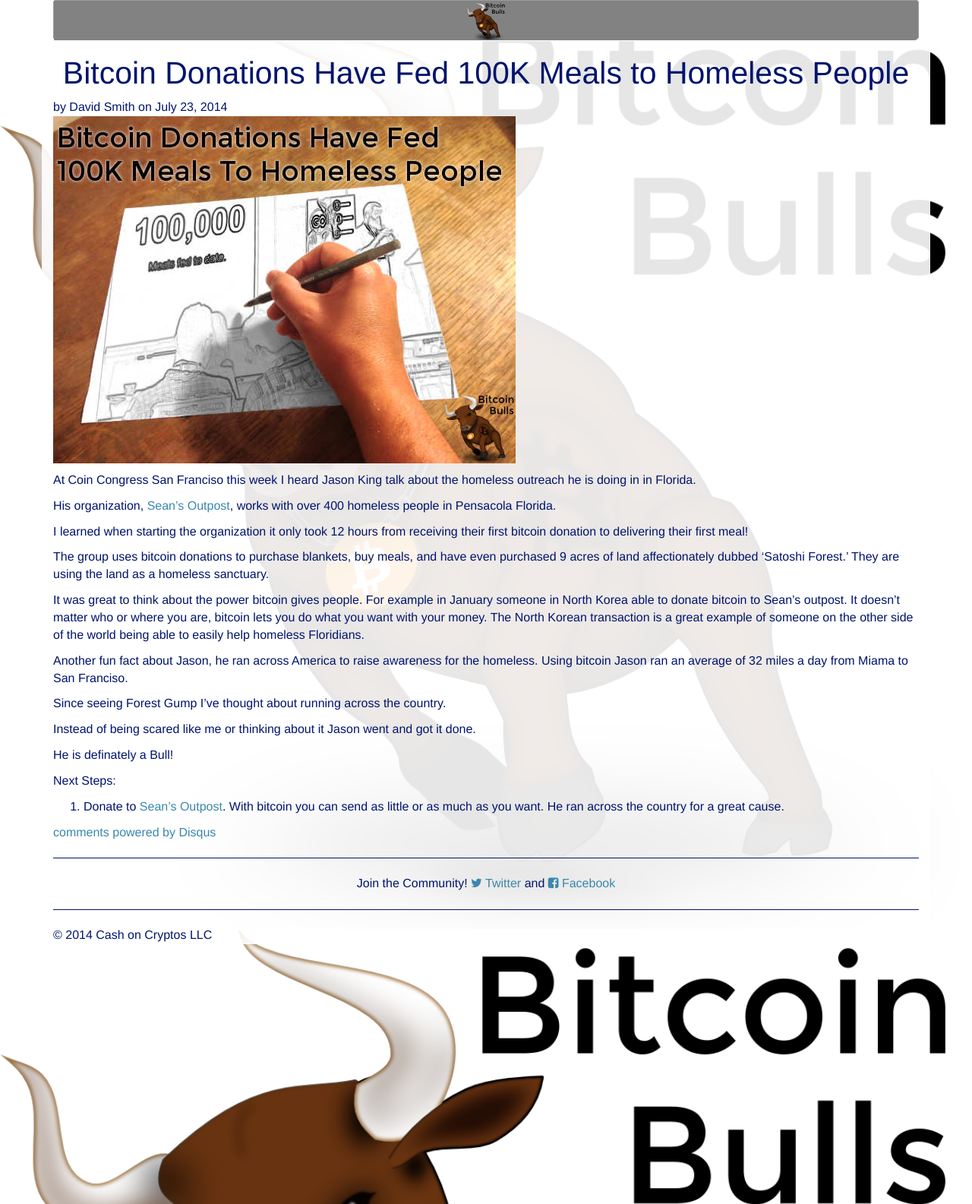
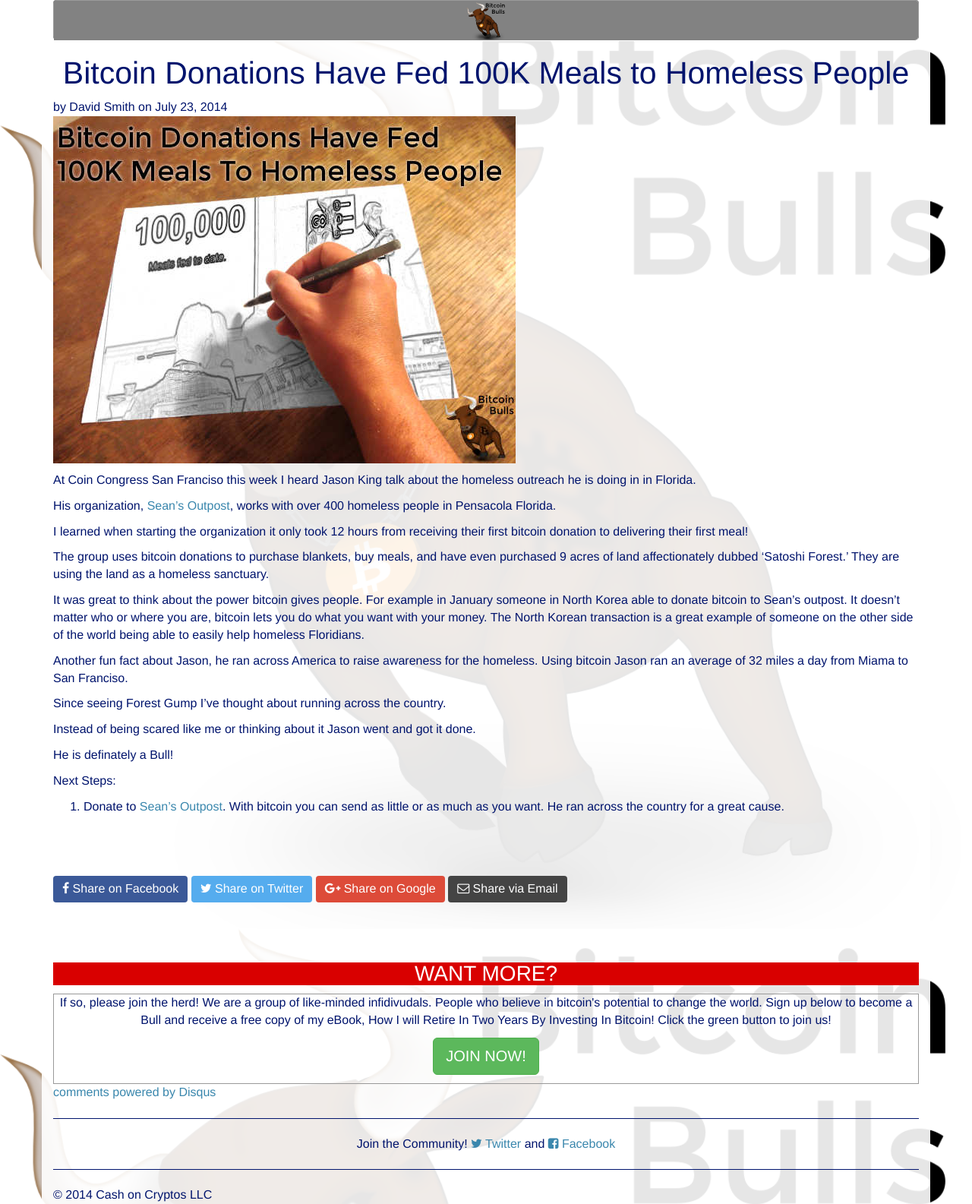
Before and after one commit to davidsilvasmith/bitcoinbulls.net, a Jekyll site: the page built from _posts/2014-07-23-bitcoin-donations-have-fed-100k-meals-to-homeless-people.md, in a window 1280 px wide. Shown: the whole page at 76% size. Built offline with Jekyll 4.4.1, drawn with Linux system fonts in a browser that asks for light colours; nearby versions of some CDN libraries; some web fonts are replaced; comment, search, counter and statistics services are not loaded.

Commit message:
added sharing buttons

```diff
--- /dev/null
+++ b/_includes/request-signup.html
@@ -0,0 +1,25 @@
+    <p><a class="btn btn-lg btn-success" data-toggle="modal" data-target="#myModal" role="button">{{ include.param }}</a></p>
+        <div class="modal fade" id="myModal" tabindex="-1" role="dialog" aria-labelledby="myModalLabel" aria-hidden="true">
+          <div class="modal-dialog">
+            <div class="modal-content">
+            <!-- Begin MailChimp Signup Form -->
+            <link href="//cdn-images.mailchimp.com/embedcode/slim-081711.css" rel="stylesheet" type="text/css">
+            <style type="text/css">
+                #mc_embed_signup{background:#fff; clear:left; font:14px Helvetica,Arial,sans-serif; }
+                /* Add your own MailChimp form style overrides in your site stylesheet or in this style block.
+                   We recommend moving this block and the preceding CSS link to the HEAD of your HTML file. */
+            </style>
+            <div id="mc_embed_signup">
+            <form action="//bitcoinbulls.us9.list-manage.com/subscribe/post?u=4cd3b5ef9af4809c134c0c1f5&amp;id=7d02bf6bf5" method="post" id="mc-embedded-subscribe-form" name="mc-embedded-subscribe-form" class="validate" target="_blank" novalidate>
+                <label for="mce-EMAIL">Subscribe to our mailing list</label>
+                <input type="email" value="" name="EMAIL" class="email" id="mce-EMAIL" placeholder="email address" required>
+                <!-- real people should not fill this in and expect good things - do not remove this or risk form bot signups-->
+                <div style="position: absolute; left: -5000px;"><input type="text" name="b_4cd3b5ef9af4809c134c0c1f5_7d02bf6bf5" tabindex="-1" value=""></div>
+                    <div class="clear"></div>
+                    <button class="btn btn-lg btn-success" type="submit" >Request Invite</button>
+                </form>
+                </div>
+
+            </div>
+           </div>
+        </div>
--- a/_layouts/post.html
+++ b/_layouts/post.html
@@ -8,6 +8,58 @@
 by David Smith on {{page.date | date: "%B %d, %Y"  }}
 
 {{ content }}
+<br />
+<br />
+<br />
+
+<p>
+		<a href="http://www.facebook.com/sharer.php?u={{site.url}}{{page.url}}"
+	      <span class="btn btn-md btn-success" style="background-color: #3b5998; border-style:none;"  role="button"><i class="fa fa-facebook"></i> Share on Facebook
+      </span></a>
+
+      	<a href="http://twitter.com/home?status={{page.title | uri_escape | truncate:110}} {{site.url}}{{page.url}} via @davidsilvasmith">
+<span class="btn btn-md btn-success" style="background-color: #55acee; border-style:none;" role="button"><i class="fa fa-twitter"></i> Share on Twitter
+      </span>
+  		</a>
+  		<a href="https://plus.google.com/share?url={{site.url}}{{page.url}}">
+      <span class="btn btn-md btn-success" style="background-color: #dd4b39; border-style:none;" role="button"><i class="fa fa-google-plus"></i> Share on Google
+	  </span>
+	</a>
+{% capture mailshare %}mailto:?subject=Bitcoin Bulls Article: {{page.title}}&body=Hi,
+
+I found this article on Bitcoin Bulls, and thought you would like it:
+
+{{site.url}}{{page.url}}
+
+Enjoy!
+
+{% endcapture %}
+
+<a href="{{ mailshare | uri_escape}}" class="email" target="_blank">
+	  <span class="btn btn-md btn-success" style="background-color: #444; border-style:none;" role="button"><i class="fa fa-envelope-o"></i> Share via Email
+	  </span>
+	</a>
+  </p>
+
+<br />
+<br />
+
+  <div width = 100% style="background-color: #d90000; color: #fff;" class="text-center">
+  		<h3>WANT MORE?</h3>
+  </div>
+
+	<div style="border: 1px solid #999">
+  <p class="text-center">If so, please join the herd! We are a group of like-minded infidivudals. People who believe in bitcoin's potential to change the world. Sign up below to become a Bull and receive a free copy of my eBook, How I will Retire In Two Years By Investing In Bitcoin! Click the green button to join us!
+  	<div class="text-center">
+  	{% include request-signup.html param="JOIN NOW!" %}
+  </div>
+
+  </p>
+  	</div>
+
+
+
+
 
 <div id="disqus_thread"></div>
     <script type="text/javascript">
```
Also changed, not shown: index.html (+1 -24 lines).
